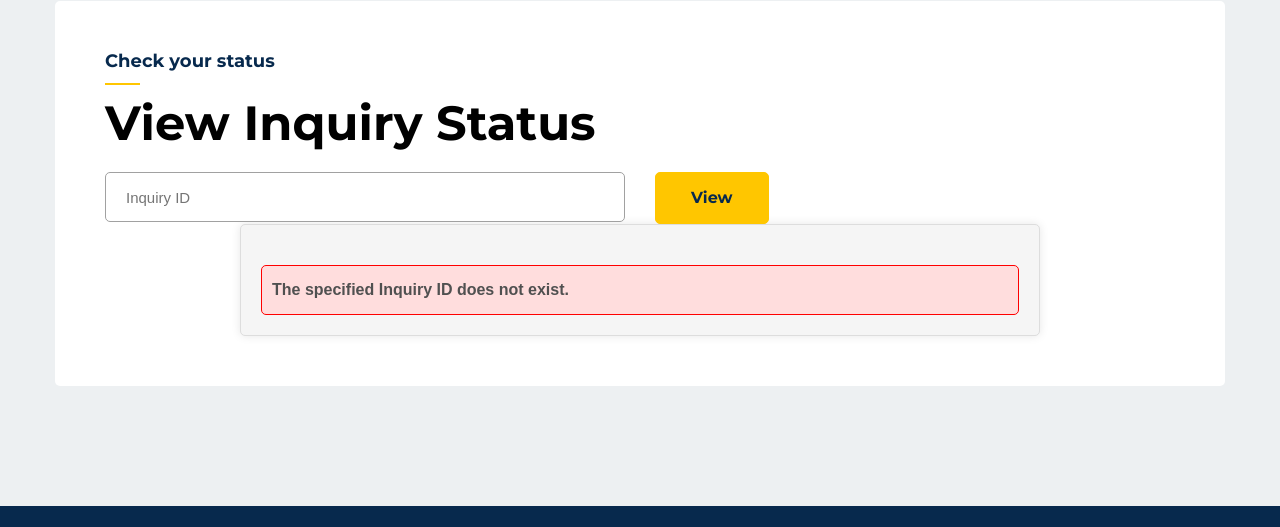
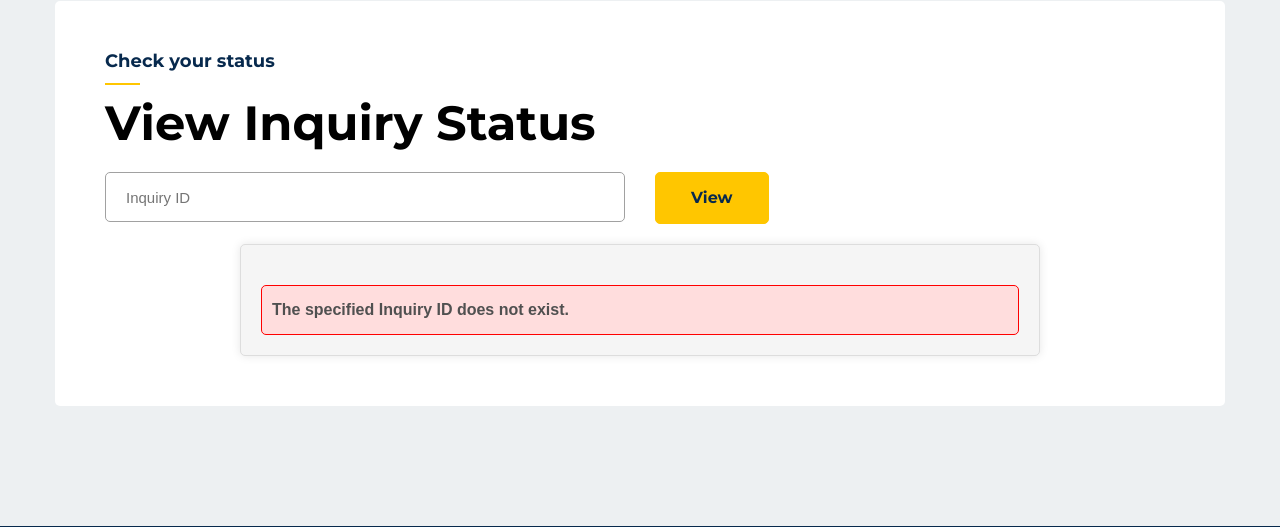
Before and after one commit to N0nEscapeSh3d0w/SEM, a Flask app: page /FAQ in a window 1280 px wide. Shown: the part 2172-2699 px from the top of the page. Run offline with Flask 3, Linux system fonts and the light colour scheme; some libraries are stand-ins or nearby versions.

Commit message:
Update inquiry.css

```diff
--- a/assets/css/inquiry.css
+++ b/assets/css/inquiry.css
@@ -1,13 +1,14 @@
 /* Styles for the main container */
 .inquiry-container {
     max-width: 800px;
-    margin: 0 auto;
+    margin: 20px auto 0; /* Add margin-top to create space at the top */
     padding: 20px;
     background-color: #f5f5f5;
     border: 1px solid #ddd;
     border-radius: 5px;
     box-shadow: 0 0 10px rgba(0, 0, 0, 0.1);
 }
+
 
 /* Styles for the heading */
 .inquiry-heading {
```
